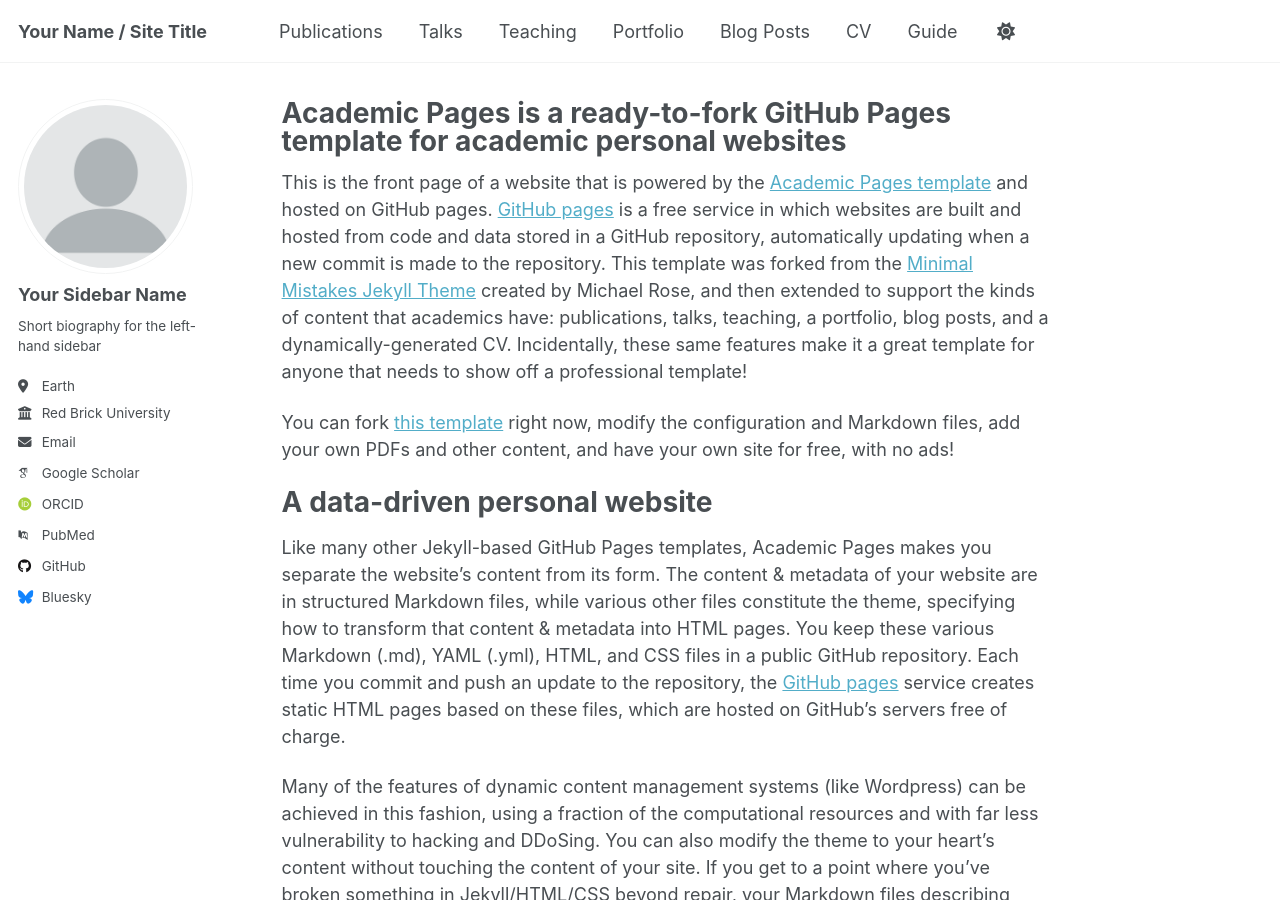
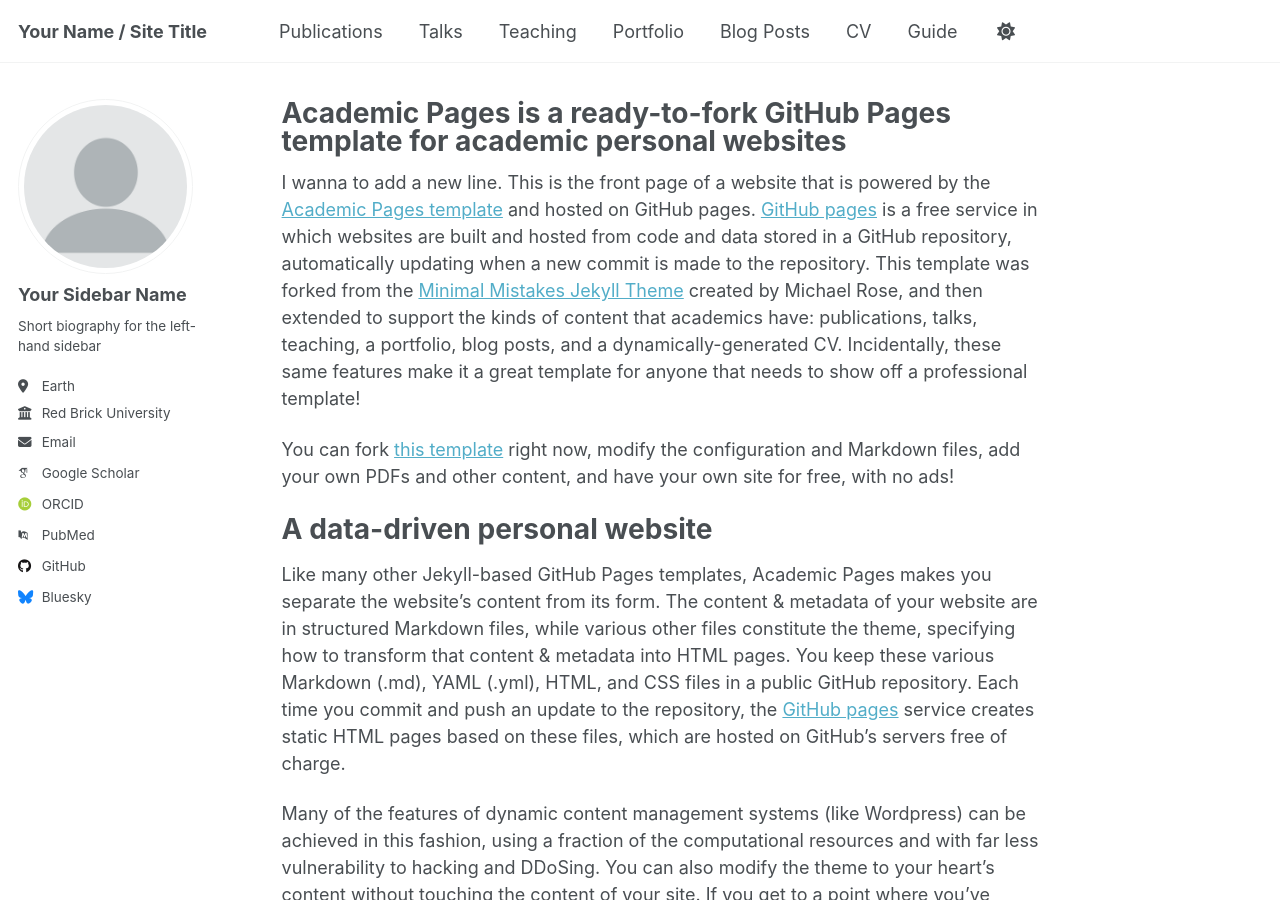
Before and after one commit to AgilulfoMalaspina/agilulfomalaspina.github.io, a Jekyll site: the page built from _pages/about.md, in a window 1280 px wide and 900 px high. Built offline with Jekyll 4.4.1, drawn with Linux system fonts in a browser that asks for light colours; some web fonts are replaced; a script that is not in the unit is left out.

Commit message:
first try to add a new line

```diff
--- a/_pages/about.md
+++ b/_pages/about.md
@@ -6,7 +6,7 @@ redirect_from:
   - /about/
   - /about.html
 ---
-
+I wanna to add a new line.
 This is the front page of a website that is powered by the [Academic Pages template](https://github.com/academicpages/academicpages.github.io) and hosted on GitHub pages. [GitHub pages](https://pages.github.com) is a free service in which websites are built and hosted from code and data stored in a GitHub repository, automatically updating when a new commit is made to the repository. This template was forked from the [Minimal Mistakes Jekyll Theme](https://mmistakes.github.io/minimal-mistakes/) created by Michael Rose, and then extended to support the kinds of content that academics have: publications, talks, teaching, a portfolio, blog posts, and a dynamically-generated CV. Incidentally, these same features make it a great template for anyone that needs to show off a professional template!
 
  You can fork [this template](https://github.com/academicpages/academicpages.github.io) right now, modify the configuration and Markdown files, add your own PDFs and other content, and have your own site for free, with no ads!
```
